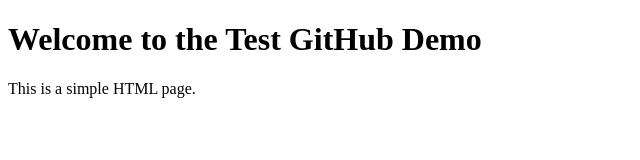
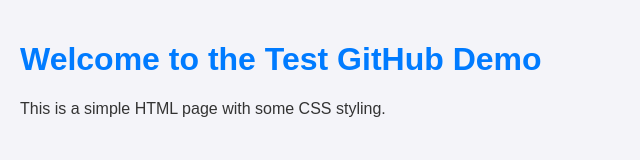
Before and after one commit to shrk18/test-github-demo, a plain HTML site: page index.html in a window 1280 px wide. Shown: the whole page, without its empty margins (0-640 px from the left). Drawn offline with Linux system fonts and the light colour scheme.

Commit message:
Add CSS styling to the HTML page

```diff
--- a/index.html
+++ b/index.html
@@ -4,9 +4,21 @@
     <meta charset="UTF-8">
     <meta name="viewport" content="width=device-width, initial-scale=1.0">
     <title>Test GitHub Demo</title>
+    <style>
+        body {
+            font-family: Arial, sans-serif;
+            background-color: #f4f4f9;
+            color: #333;
+            margin: 0;
+            padding: 20px;
+        }
+        h1 {
+            color: #007BFF;
+        }
+    </style>
 </head>
 <body>
     <h1>Welcome to the Test GitHub Demo</h1>
-    <p>This is a simple HTML page.</p>
+    <p>This is a simple HTML page with some CSS styling.</p>
 </body>
 </html>
```
